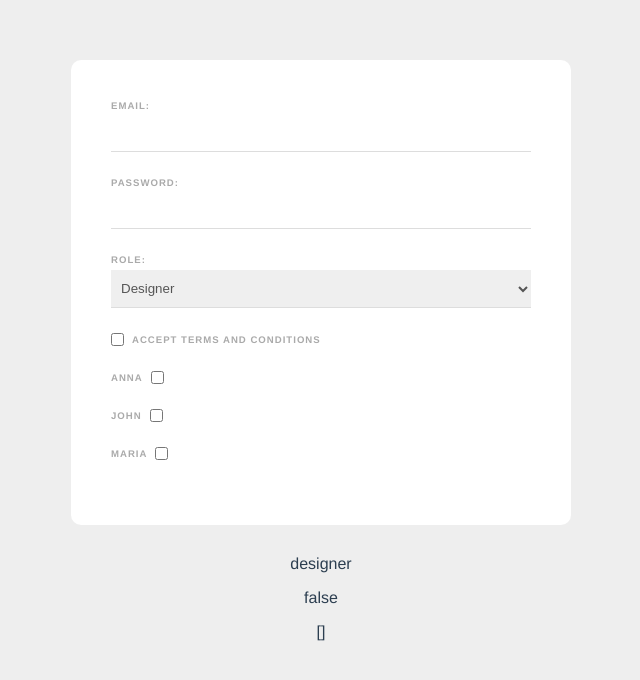
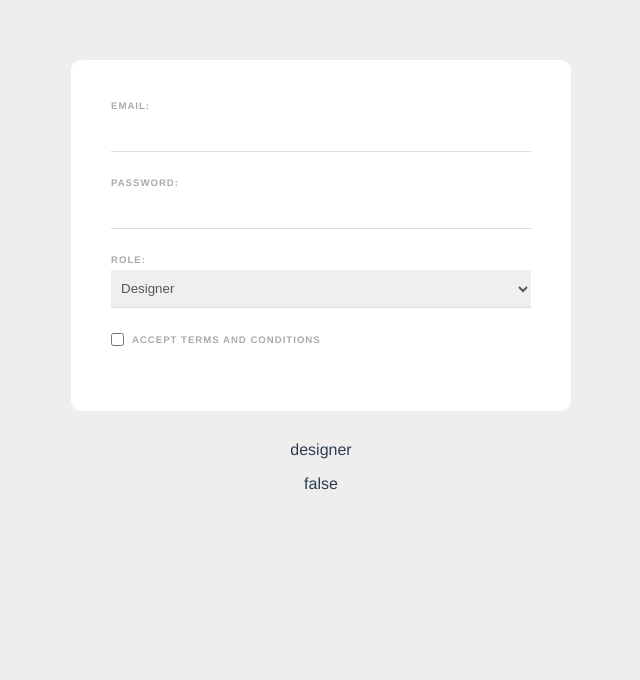
Before and after one commit to isemilia/vue-web-forms, a Vue app: page / in a window 1280 px wide. Shown: the top 680 px of the page, without its empty margins (319-959 px from the left). Built offline with nearby package versions, Linux system fonts and the light colour scheme.

Commit message:
Clean up

```diff
--- a/src/components/SignupForm.vue
+++ b/src/components/SignupForm.vue
@@ -21,30 +21,11 @@
         Accept terms and conditions
       </label>
     </div>
-    <div class="checkbox-input">
-      <label>
-        Anna
-        <input type="checkbox" value="anna" v-model="names">
-      </label>
-    </div>
-    <div class="checkbox-input">
-      <label>
-        John
-        <input type="checkbox" value="john" v-model="names">
-      </label>
-    </div>
-    <div class="checkbox-input">
-      <label>
-        Maria
-        <input type="checkbox" value="maria" v-model="names">
-      </label>
-    </div>
   </form>
   <p>{{email}}</p>
   <p>{{password}}</p>
   <p>{{role}}</p>
   <p>{{terms}}</p>
-  <p>{{names}}</p>
 </template>
 
 <script>
@@ -54,8 +35,7 @@ export default {
       password: '',
       email: '',
       role: 'designer',
-      terms: false,
-      names: []
+      terms: false
     }
   }
 }
```
